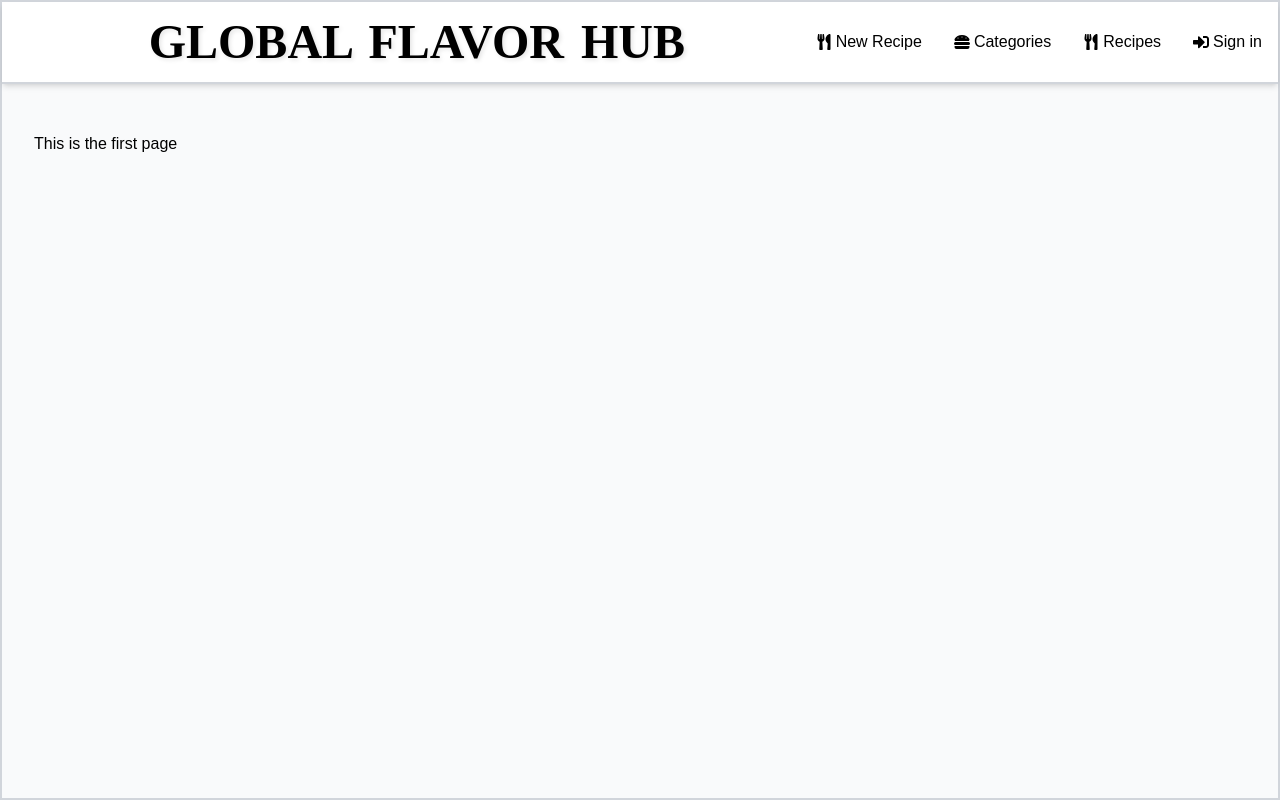
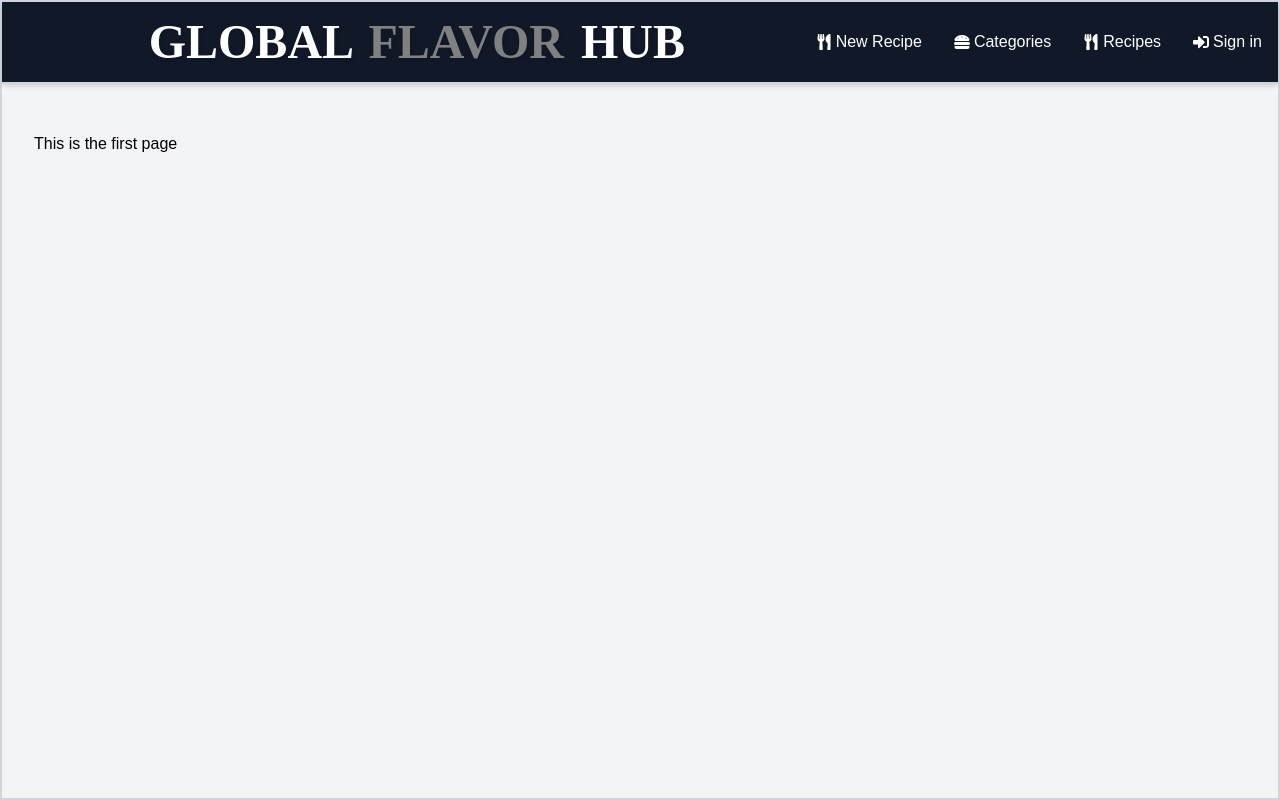
Before and after one commit to khushbu-s-shah/global-flavor-hub, a Next.js app: page / in a window 1280 px wide. Built offline with nearby package versions, Linux system fonts and the light colour scheme; no server answers.

Commit message:
change header

```diff
--- a/src/app/components/Header.tsx
+++ b/src/app/components/Header.tsx
@@ -5,11 +5,11 @@ import { FaPizzaSlice, FaHamburger, FaUtensils, FaSignInAlt } from "react-icons/
 
 export default function Header() {
   return (
-    <header className="bg-white shadow-md py-4 border-b-2 border-gray-300">
+    <header className="bg-gray-900 shadow-md py-4 border-b-2 border-gray-300">
       <div className="container mx-auto flex justify-between items-center px-4">
         <div className="flex-grow text-center">
-          <Link href="/" className="text-5xl font-bold text-black" style={{ fontFamily: 'Playfair Display, serif', textShadow: '2px 2px 4px rgba(0, 0, 0, 0.1)' }}>
-            GLOBAL <span style={{ fontFamily: 'Dancing Script, cursive', marginLeft: '5px', marginRight: '5px' }}>FLAVOR</span> HUB
+          <Link href="/" className="text-5xl font-bold text-white" style={{ fontFamily: 'Playfair Display, serif', textShadow: '2px 2px 4px rgba(0, 0, 0, 0.1)' }}>
+            GLOBAL <span style={{ fontFamily: 'Dancing Script, cursive', marginLeft: '5px', marginRight: '5px', color: 'gray' }}>FLAVOR</span> HUB
           </Link>
         </div>
 
@@ -18,13 +18,13 @@ export default function Header() {
             <li>
               <Link
                 href="/recipes/create-edit"
-                className="text-black hover:text-gray-600 transition-colors duration-300 flex items-center"
+                className="text-white hover:text-gray-400 transition-colors duration-300 flex items-center"
               >
                 <FaUtensils className="mr-1" /> New Recipe
               </Link>
             </li>
             <li className="relative group">
-              <button className="text-black hover:text-gray-600 transition-colors duration-300 flex items-center">
+              <button className="text-white hover:text-gray-400 transition-colors duration-300 flex items-center">
                 <FaHamburger className="mr-1" /> Categories
               </button>
               <ul className="absolute top-full left-0 bg-white shadow-lg py-2 rounded-md mt-1 hidden group-hover:block">
@@ -36,7 +36,7 @@ export default function Header() {
             </li>
 
             <li className="relative group">
-              <button className="text-black hover:text-gray-600 transition-colors duration-300 flex items-center">
+              <button className="text-white hover:text-gray-400 transition-colors duration-300 flex items-center">
                 <FaUtensils className="mr-1" /> Recipes
               </button>
               <ul className="absolute top-full left-0 bg-white shadow-lg py-2 rounded-md mt-1 hidden group-hover:block">
@@ -48,7 +48,7 @@ export default function Header() {
             <li>
               <SignedOut>
                 <SignInButton>
-                  <button className="text-black hover:text-gray-600 transition-colors duration-300 flex items-center">
+                  <button className="text-white hover:text-gray-400 transition-colors duration-300 flex items-center">
                     <FaSignInAlt className="mr-1" /> Sign in
                   </button>
                 </SignInButton>
--- a/src/app/globals.css
+++ b/src/app/globals.css
@@ -2,12 +2,13 @@
 @tailwind components;
 @tailwind utilities;
 
-@import url('https://fonts.googleapis.com/css2?family=Dancing+Script:wght@700&family=Playfair+Display:wght@700&display=swap');
+@import url('https://fonts.googleapis.com/css2?family=Poppins:wght@600&display=swap');
 
 :root {
   --foreground-rgb: 0, 0, 0;
   --background-start-rgb: 245, 245, 245;
   --background-end-rgb: 255, 255, 255;
+  --accent-color: #333333; /* Dark gray color */
 }
 
 @media (prefers-color-scheme: dark) {
@@ -15,6 +16,7 @@
     --foreground-rgb: 255, 255, 255;
     --background-start-rgb: 0, 0, 0;
     --background-end-rgb: 0, 0, 0;
+    --accent-color: #333333;
   }
 }
 
--- a/src/app/layout.tsx
+++ b/src/app/layout.tsx
@@ -12,7 +12,7 @@ const RootLayout: React.FC<LayoutProps> = ({ children }) => {
     <ClerkProvider>
       <html lang="en">
         <body>
-          <div className="min-h-screen bg-gray-50 border-2 border-gray-300">
+          <div className="min-h-screen bg-gray-100 border-2 border-gray-300">
             <Header />
             <main className="container mx-auto px-4 py-8">
               {children}
```
